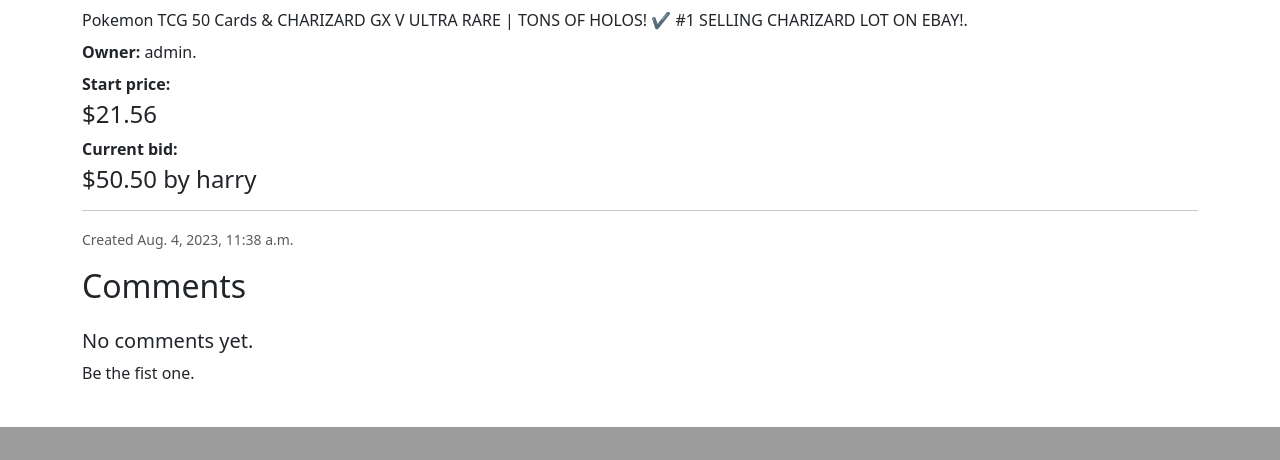
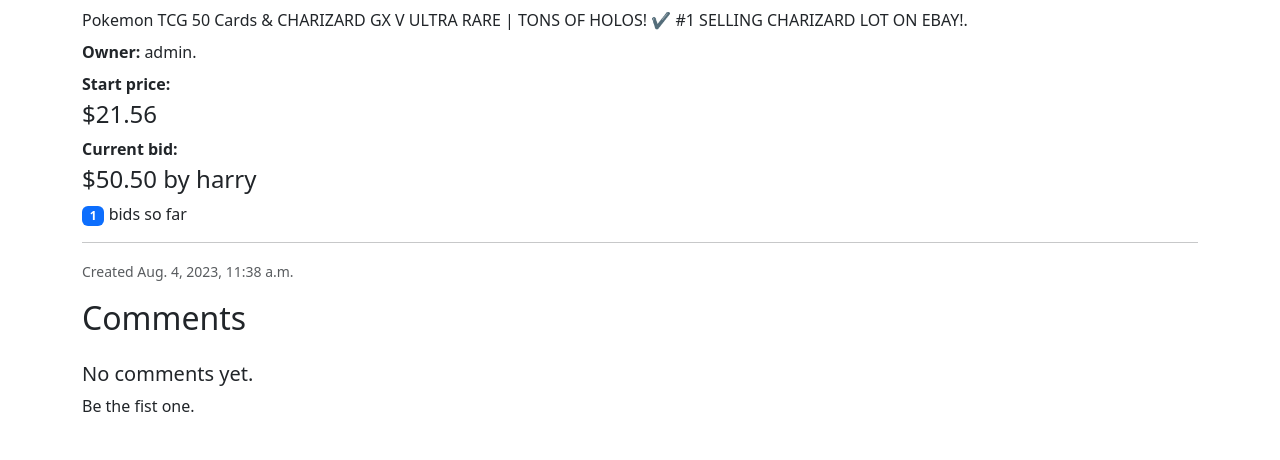
Before and after one commit to monicavaquerano/commerce, a Django app: page /listing/3 in a window 1280 px wide. Shown: the part 1014-1474 px from the top of the page. Before the commit the page ends 1441 px from the top, so only its background shows below. Run offline with Django 3.2, Linux system fonts and the light colour scheme; data comes from the database, SQL or seed files in the repository; both versions use the stored data as it was after the commit.

Commit message:
add badge

```diff
--- a/auctions/admin.py
+++ b/auctions/admin.py
@@ -7,10 +7,14 @@
     filter_horizontal = ("watchers",)
 
 
+class BidsAdmin(admin.ModelAdmin):
+    ...
+
+
 admin.site.register(User)
 admin.site.register(Listings, ListingsAdmin)
 admin.site.register(Category)
-admin.site.register(Bids)
+admin.site.register(Bids, BidsAdmin)
 admin.site.register(Comments)
 
 
--- a/auctions/templates/auctions/listing.html
+++ b/auctions/templates/auctions/listing.html
@@ -31,6 +31,7 @@
         <p class="my-1"><strong>Current bid:</strong></p>
         {% if bids %}
         <h4 class="">${{ bids.amount }} by {{ bids.user }}</h4>
+        <p><span class="badge text-bg-primary">{{ bidTotal }}</span> bids so far</p>
         {% else %}
         <h6>No bids yet.</h6>
         <span>Be the fist one.</span>
--- a/auctions/views.py
+++ b/auctions/views.py
@@ -27,6 +27,7 @@
 def listing(request, id):
     listingData = Listings.objects.get(pk=id)
     bidData = Bids.objects.filter(listing=id).first()
+    bidTotal = len(Bids.objects.filter(listing=id))
     hasWatchers = request.user in listingData.watchers.all()
     comments = Comments.objects.filter(listing=listingData)
     return render(
@@ -37,6 +38,7 @@
             "hasWatchers": hasWatchers,
             "comments": comments,
             "bids": bidData,
+            "bidTotal": bidTotal,
         },
     )
 
@@ -68,6 +70,8 @@
     if float(bid) >= listingData.start_bid:
         try:
             currentBid = float(bidData.amount)
+            bidTotal = len(Bids.objects.filter(listing=id))
+
             if float(bid) > currentBid:
                 newBid = Bids(
                     amount=bid,
@@ -86,6 +90,7 @@
                         "message": "Bid was updated successfully.",
                         "update": True,
                         "bids": newBid,
+                        "bidTotal": bidTotal,
                     },
                 )
             else:
@@ -97,10 +102,13 @@
                         "message": "Bid was not updated -new bid has to be higher than current bid.",
                         "update": False,
                         "bids": bidData,
+                        "bidTotal": bidTotal,
                     },
                 )
 
         except AttributeError:
+            bidTotal = 1
+
             newBid = Bids(
                 amount=bid,
                 user=currentUser,
@@ -118,6 +126,7 @@
                     "message": "Bid was updated successfully.",
                     "update": True,
                     "bids": newBid,
+                    "bidTotal": bidTotal,
                 },
             )
 
@@ -130,6 +139,7 @@
                 "message": "Bid was not updated -bid has to be equal or higher than starting price.",
                 "update": False,
                 "bids": bidData,
+                "bidTotal": bidTotal,
             },
         )
 
```
Also changed, not shown: db.sqlite3.
